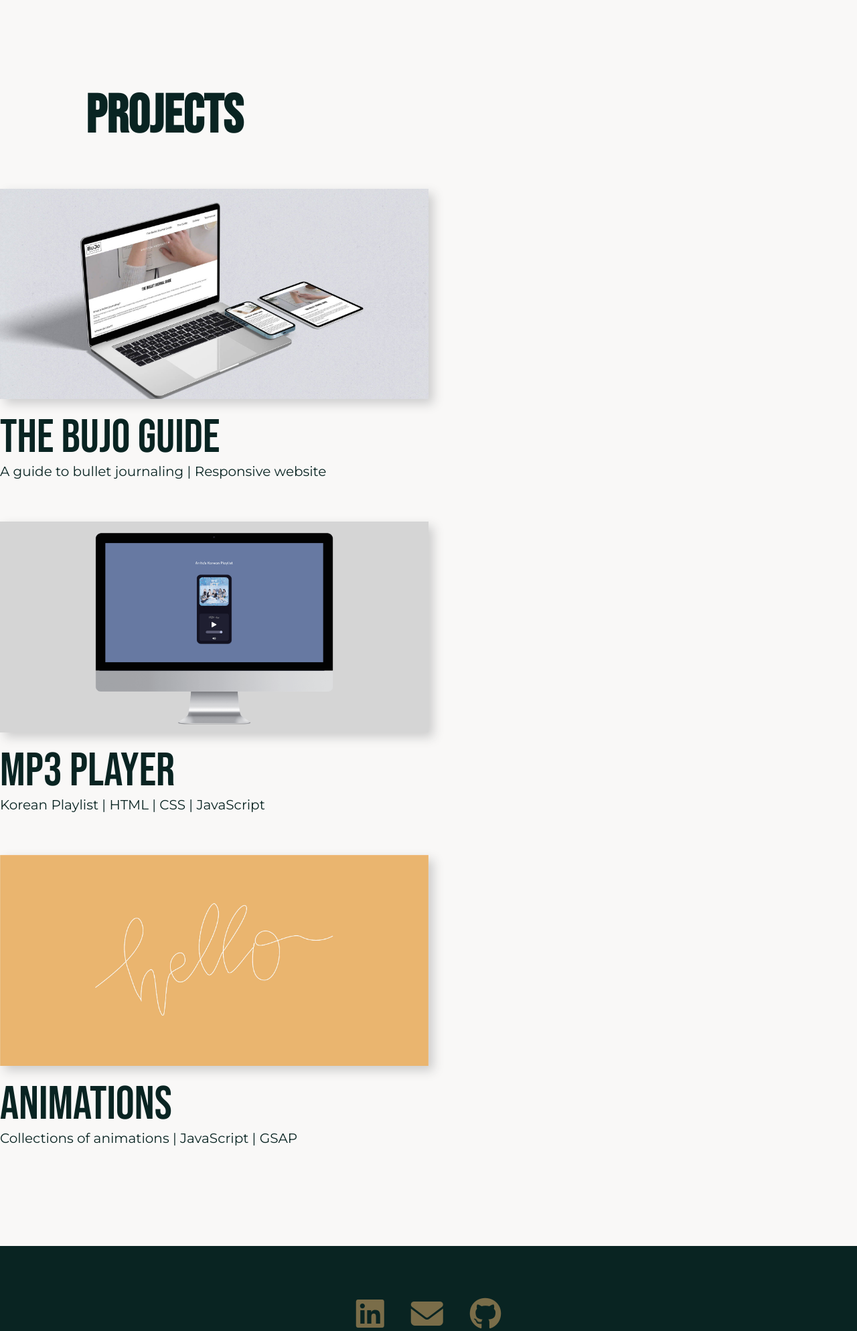
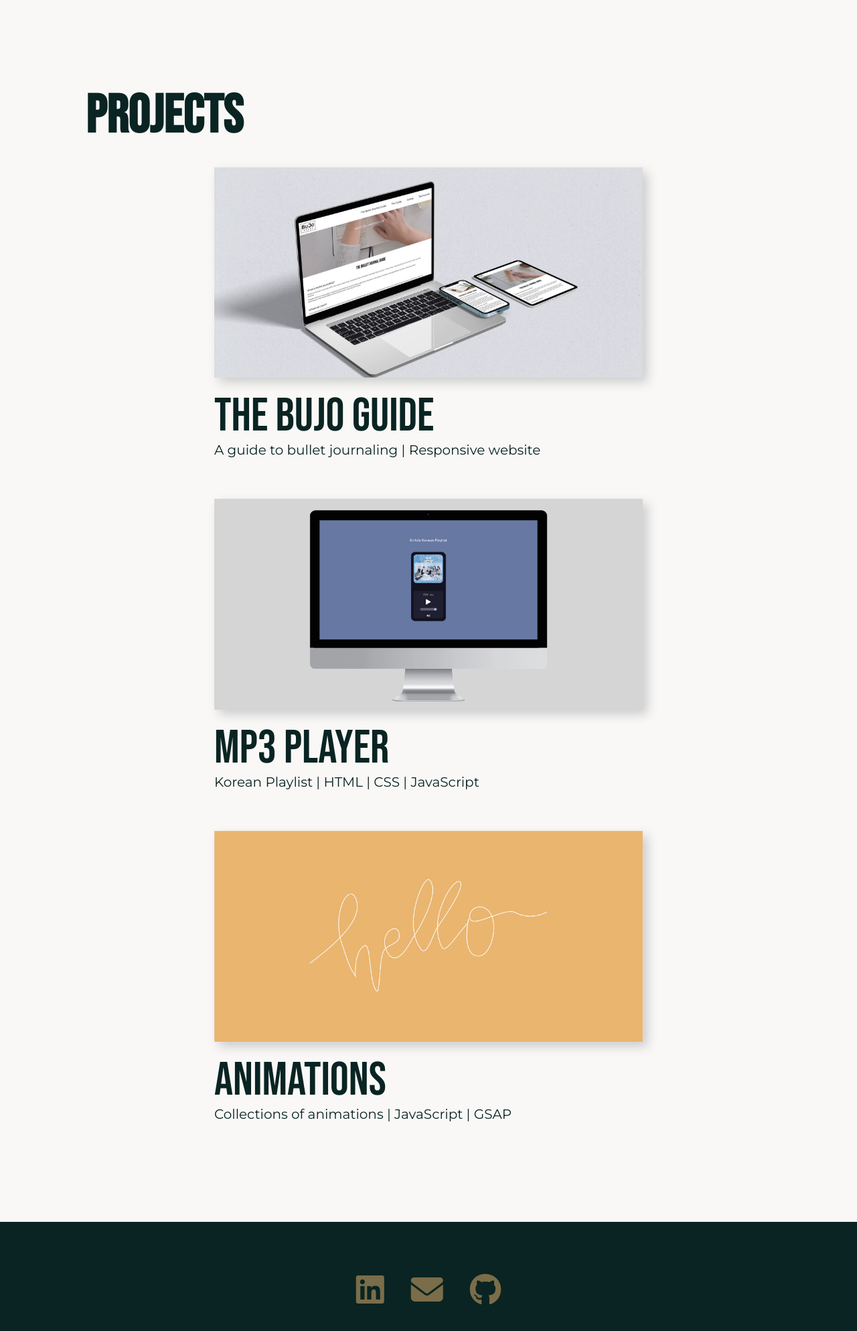
Before and after one commit to anitaalam/MDIA-4590-Assignment-2, a PHP site: page / in a window 1280 px wide. Shown: the part 990-2978 px from the top of the page at 67% size. Run offline with PHP 8.4, Linux system fonts and the light colour scheme; some libraries are stand-ins or nearby versions.

Commit message:
class name changing
changing card_container to card-container in main.css

```diff
--- a/styles/main.css
+++ b/styles/main.css
@@ -173,7 +173,7 @@ h1 {
    font-size: 4em;
    margin-left: 10%;
 }
-.card_container {
+.card-container {
     position: relative;
     display: flex;
     flex-direction: column;
```
